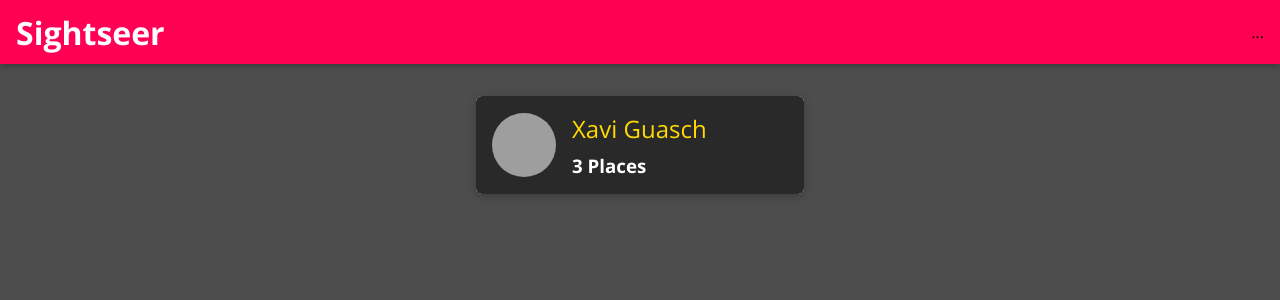
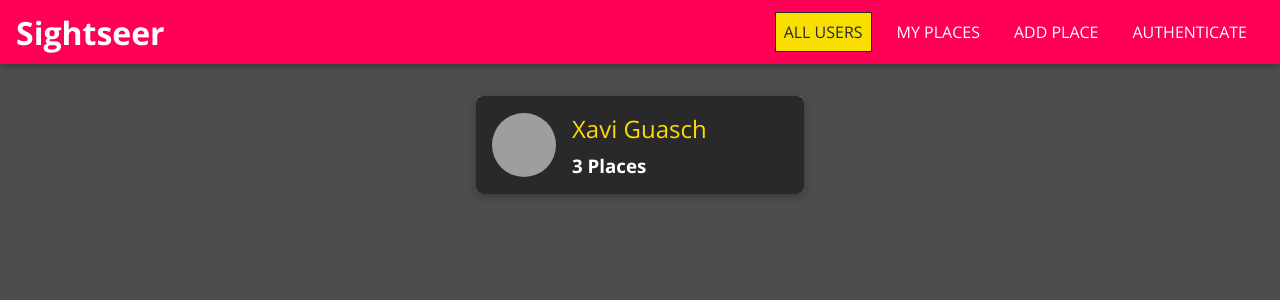
Before and after one commit to xaviguasch/sightseer-mern-app, a React (Create React App) app in the folder frontend/sightseer-mern-app-frontend/: page / in a window 1280 px wide. Shown: the top 300 px of the page. Built offline with nearby package versions, Linux system fonts and the light colour scheme; grey boxes are pictures that could not be loaded.

Commit message:
added NavLinks

```diff
--- a/frontend/sightseer-mern-app-frontend/src/shared/components/Navigation/MainNavigation/MainNavigation.js
+++ b/frontend/sightseer-mern-app-frontend/src/shared/components/Navigation/MainNavigation/MainNavigation.js
@@ -2,6 +2,7 @@
 import { Link } from 'react-router-dom'
 
 import MainHeader from '../MainHeader/MainHeader'
+import NavLinks from '../NavLinks/NavLinks'
 import './MainNavigation.css'
 
 const MainNavigation = props => {
@@ -15,7 +16,9 @@
       <h1 className='main-navigation__title'>
         <Link to='/'>Sightseer</Link>
       </h1>
-      <nav>...</nav>
+      <nav>
+        <NavLinks />
+      </nav>
     </MainHeader>
   )
 }
--- a/frontend/sightseer-mern-app-frontend/src/shared/components/Navigation/NavLinks/NavLinks.css
+++ b/frontend/sightseer-mern-app-frontend/src/shared/components/Navigation/NavLinks/NavLinks.css
@@ -0,0 +1,76 @@
+.nav-links {
+  list-style: none;
+  margin: 0;
+  padding: 0;
+  width: 100%;
+  height: 100%;
+  display: flex;
+  flex-direction: column;
+  justify-content: center;
+  align-items: center;
+}
+
+.nav-links li {
+  margin: 1rem;
+}
+
+.nav-links a {
+  border: 1px solid transparent;
+  color: #292929;
+  text-decoration: none;
+  padding: 0.5rem;
+}
+
+.nav-links a:hover,
+.nav-links a:active,
+.nav-links a.active {
+  background: #f8df00;
+  border-color: #292929;
+  color: #292929;
+}
+
+.nav-links button {
+  cursor: pointer;
+  border: 1px solid #292929;
+  color: #292929;
+  background: transparent;
+  padding: 0.5rem;
+  font: inherit;
+}
+
+.nav-links button:focus {
+  outline: none;
+}
+
+.nav-links button:hover,
+.nav-links button:active {
+  background: #292929;
+  color: white;
+}
+
+@media (min-width: 768px) {
+  .nav-links {
+    flex-direction: row;
+  }
+
+  .nav-links li {
+    margin: 0 0.5rem;
+  }
+
+  .nav-links a {
+    color: white;
+    text-decoration: none;
+  }
+
+  .nav-links button {
+    border: 1px solid white;
+    color: white;
+    background: transparent;
+  }
+
+  .nav-links button:hover,
+  .nav-links button:active {
+    background: #f8df00;
+    color: #292929;
+  }
+}
--- a/frontend/sightseer-mern-app-frontend/src/shared/components/Navigation/NavLinks/NavLinks.js
+++ b/frontend/sightseer-mern-app-frontend/src/shared/components/Navigation/NavLinks/NavLinks.js
@@ -0,0 +1,27 @@
+import React from 'react'
+import { NavLink } from 'react-router-dom'
+
+import './NavLinks.css'
+
+const NavLinks = props => {
+  return (
+    <ul className='nav-links'>
+      <li>
+        <NavLink to='/' exact>
+          ALL USERS
+        </NavLink>
+      </li>
+      <li>
+        <NavLink to='/u1/places'>MY PLACES</NavLink>
+      </li>
+      <li>
+        <NavLink to='/places/new'>ADD PLACE</NavLink>
+      </li>
+      <li>
+        <NavLink to='/auth'>AUTHENTICATE</NavLink>
+      </li>
+    </ul>
+  )
+}
+
+export default NavLinks
```
